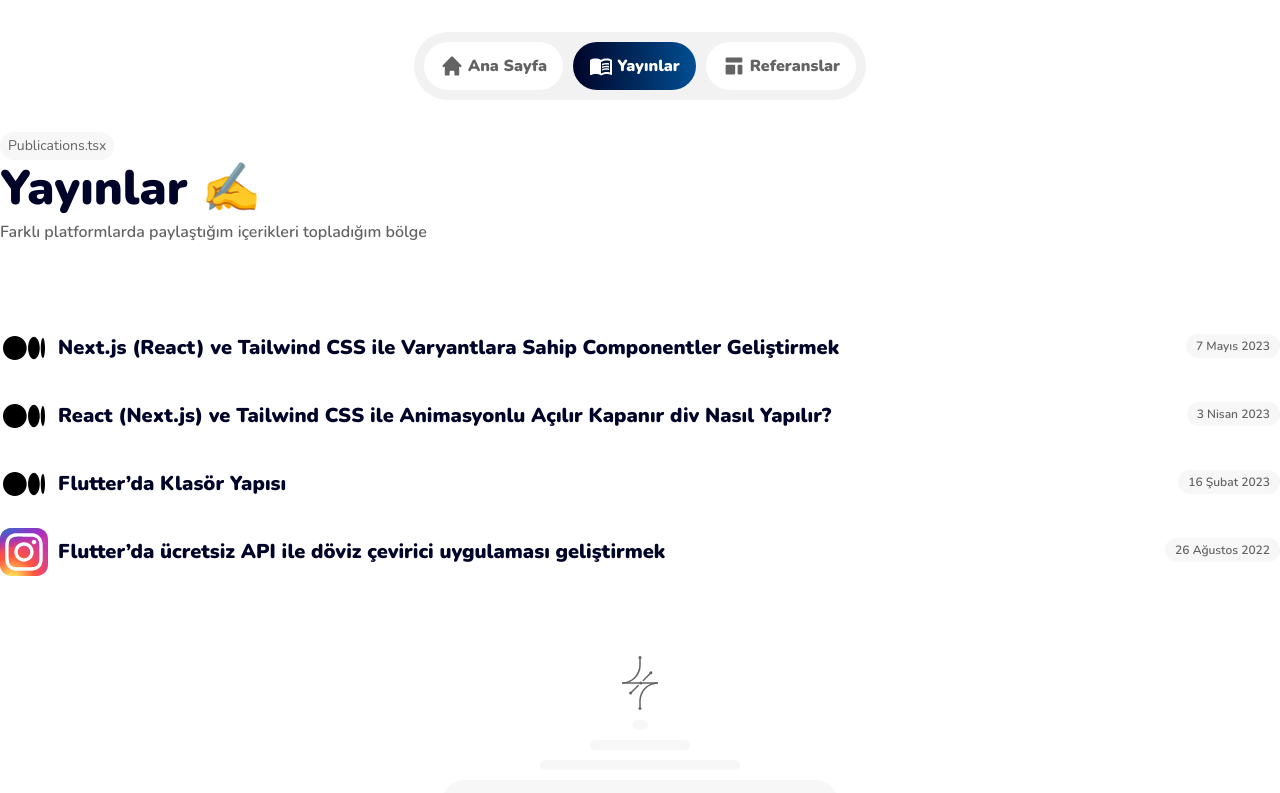
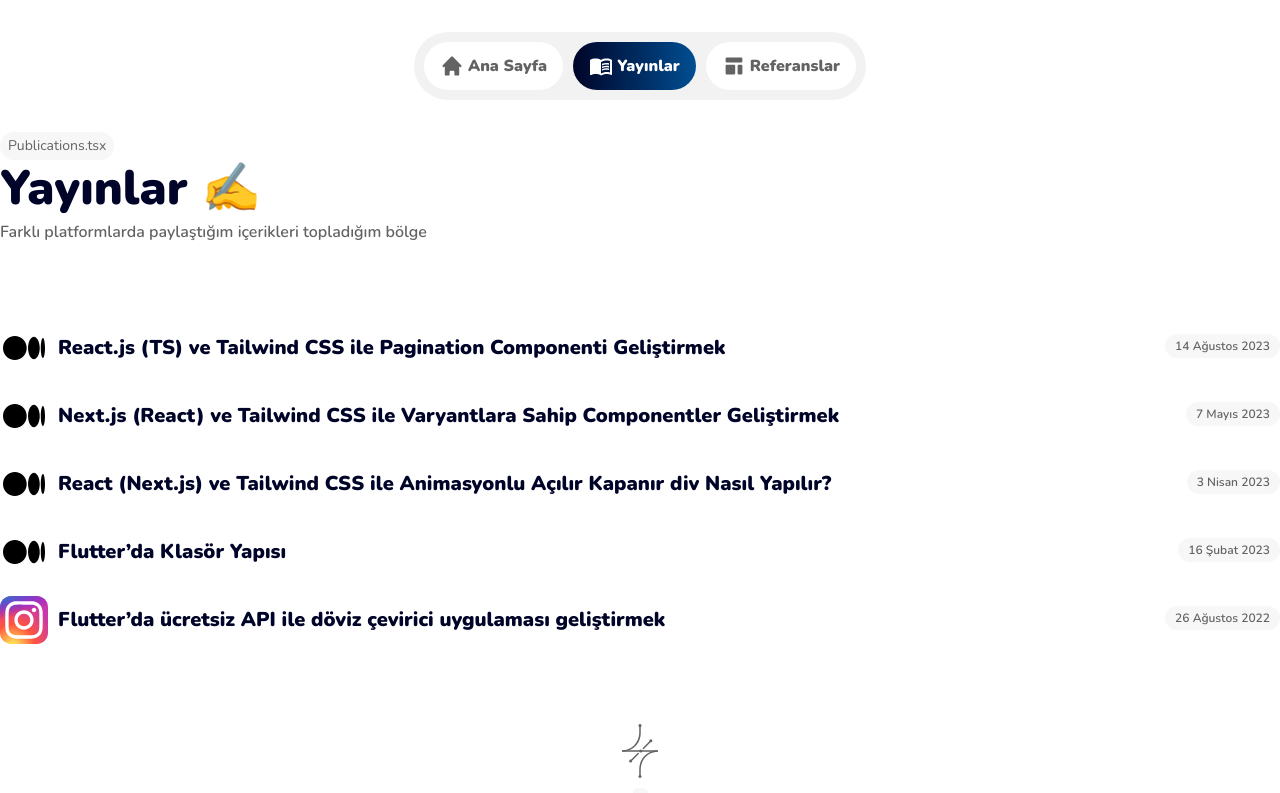
Before and after one commit to mehmetext/konukcudev-next, a Next.js app: page /publications in a window 1280 px wide. Shown: the top 793 px of the page. Built offline with nearby package versions, Linux system fonts and the light colour scheme.

Commit message:
add new publication

```diff
--- a/src/app/publications/components/PublicationsComponent.tsx
+++ b/src/app/publications/components/PublicationsComponent.tsx
@@ -5,6 +5,12 @@ export default function Publications() {
   return (
     <Container>
       <div className="flex w-full flex-col gap-5">
+        <Publication
+          icon="medium"
+          href="https://medium.com/@mehmetext/react-js-ts-ve-tailwind-css-ile-pagination-componenti-geliştirmek-b25bc4cc1bbc"
+          title="React.js (TS) ve Tailwind CSS ile Pagination Componenti Geliştirmek"
+          date="14 Ağustos 2023"
+        />
         <Publication
           icon="medium"
           href="https://medium.com/@mehmetext/next-js-react-ve-tailwind-css-ile-varyantlara-sahip-componentler-geliştirmek-a13a8d814557"
```
